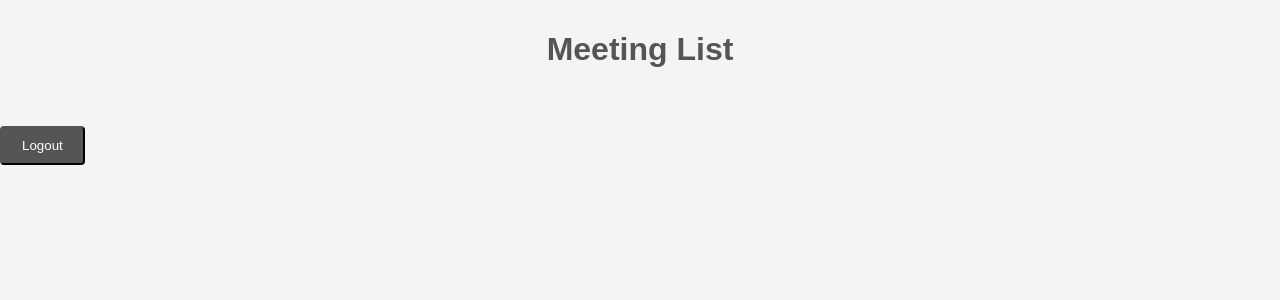
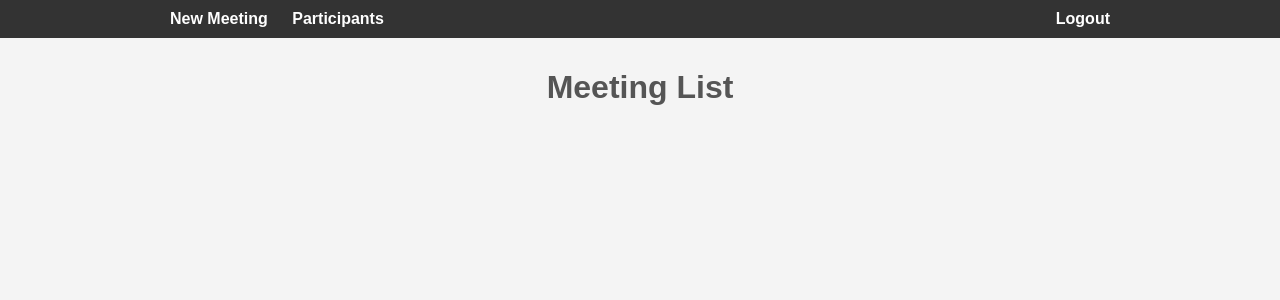
Before and after one commit to huseyincanbay/flask-web, a Flask app: page /meetings in a window 1280 px wide. Shown: the top 300 px of the page. Run offline with Flask 3, Linux system fonts and the light colour scheme; the visitor is signed in with stand-in values (Sample User, id 1); data that the repository does not hold is empty.

Commit message:
navbar added

```diff
--- a/website/static/home.css
+++ b/website/static/home.css
@@ -79,3 +79,31 @@
     button.delete-button:active {
         background-color: #b30000;
     }
+
+nav {
+    background-color: #333;
+    color: #fff;
+    padding: 10px 0;
+  }
+
+  .container {
+    display: flex;
+    justify-content: space-between;
+    align-items: center;
+    max-width: 960px;
+    margin: 0 auto;
+    padding: 0 20px;
+  }
+
+  .nav-left a,
+  .nav-right a {
+    text-decoration: none;
+    color: #fff;
+    margin: 0 10px;
+    font-weight: bold;
+  }
+
+  .nav-left a:hover,
+  .nav-right a:hover {
+    color: #66d8ff;
+  }
--- a/website/templates/list-meetings.html
+++ b/website/templates/list-meetings.html
@@ -1,3 +1,4 @@
+{% include 'navbar.html' %}
 <!DOCTYPE html>
 <html>
   <head>
@@ -33,9 +34,5 @@
       </li>
       {% endfor %}
     </ul>
-
-    <form action="{{ url_for('auth.logout') }}" method="GET">
-      <button type="submit">Logout</button>
-    </form>
   </body>
 </html>
--- /dev/null
+++ b/website/templates/navbar.html
@@ -0,0 +1,13 @@
+{% block content %}
+<nav>
+    <div class="container">
+      <div class="nav-left">
+        <a href="/meeting">New Meeting</a>
+        <a href="/participants">Participants</a>
+      </div>
+      <div class="nav-right">
+        <a href="/logout">Logout</a>
+      </div>
+    </div>
+  </nav>
+{% endblock %}
```
